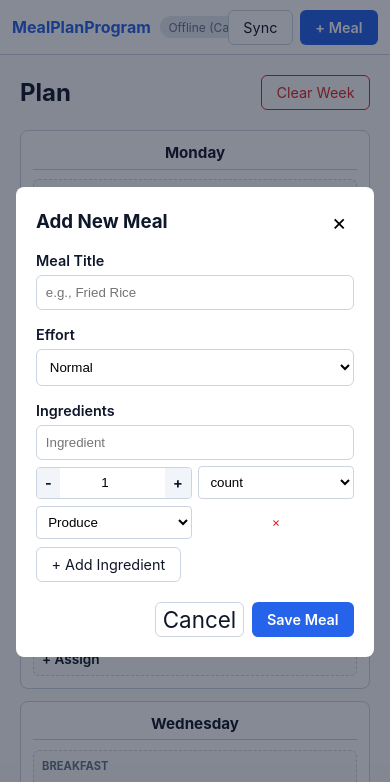
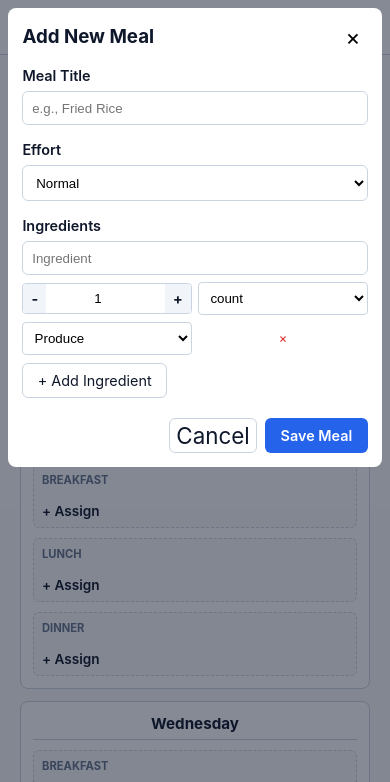
Before and after one commit to cglanovsky/mealPlan, a plain HTML site: page index.html in a window 390 px wide. Both pictures are taken after a click on the button "+ Meal". Shown: the top 782 px of the page. Drawn offline with Linux system fonts and the light colour scheme; no server answers.

Commit message:
Update styles.css

```diff
--- a/styles.css
+++ b/styles.css
@@ -502,13 +502,17 @@ button {
 
 .modal {
   position: fixed;
-  inset: 0;
+  top: 0;
+  left: 0;
+  right: 0;
+  height: 100dvh;
   background: rgba(15, 23, 42, 0.5);
   display: flex;
   align-items: center;
   justify-content: center;
   padding: 1rem;
   z-index: 200;
+  overflow-y: auto;
 }
 
 .modal.hidden {
@@ -520,7 +524,7 @@ button {
   border-radius: 8px;
   width: 100%;
   max-width: 660px;
-  max-height: 90vh;
+  max-height: calc(100% - 1rem);
   overflow-y: auto;
   padding: 1.25rem;
 }
@@ -823,6 +827,14 @@ button {
   .mobile-nav {
     display: flex;
   }
+  .modal {
+    align-items: flex-start;
+    padding: 0.5rem;
+  }
+  .modal-content {
+    padding: 0.9rem;
+    max-height: 100%;
+  }
   .form-row {
     flex-direction: column;
     gap: 0;
```
